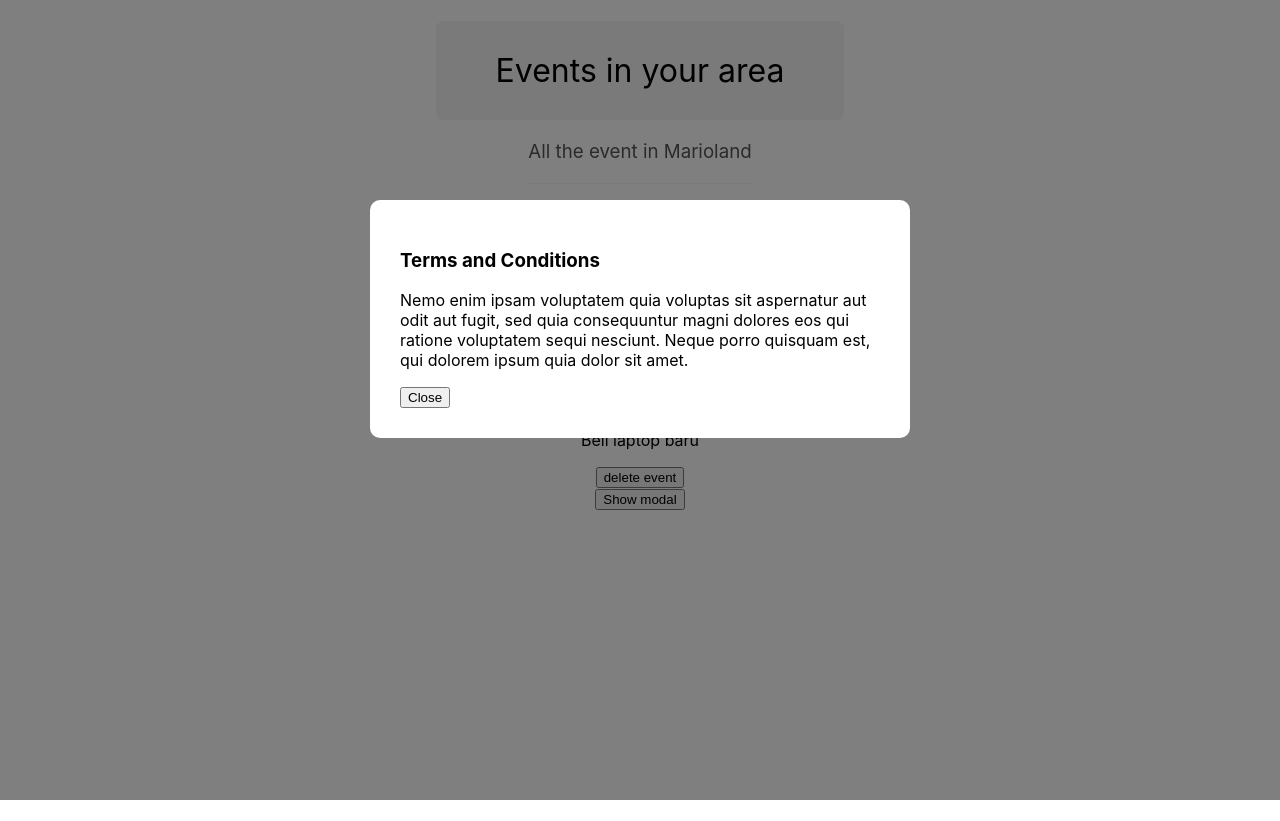
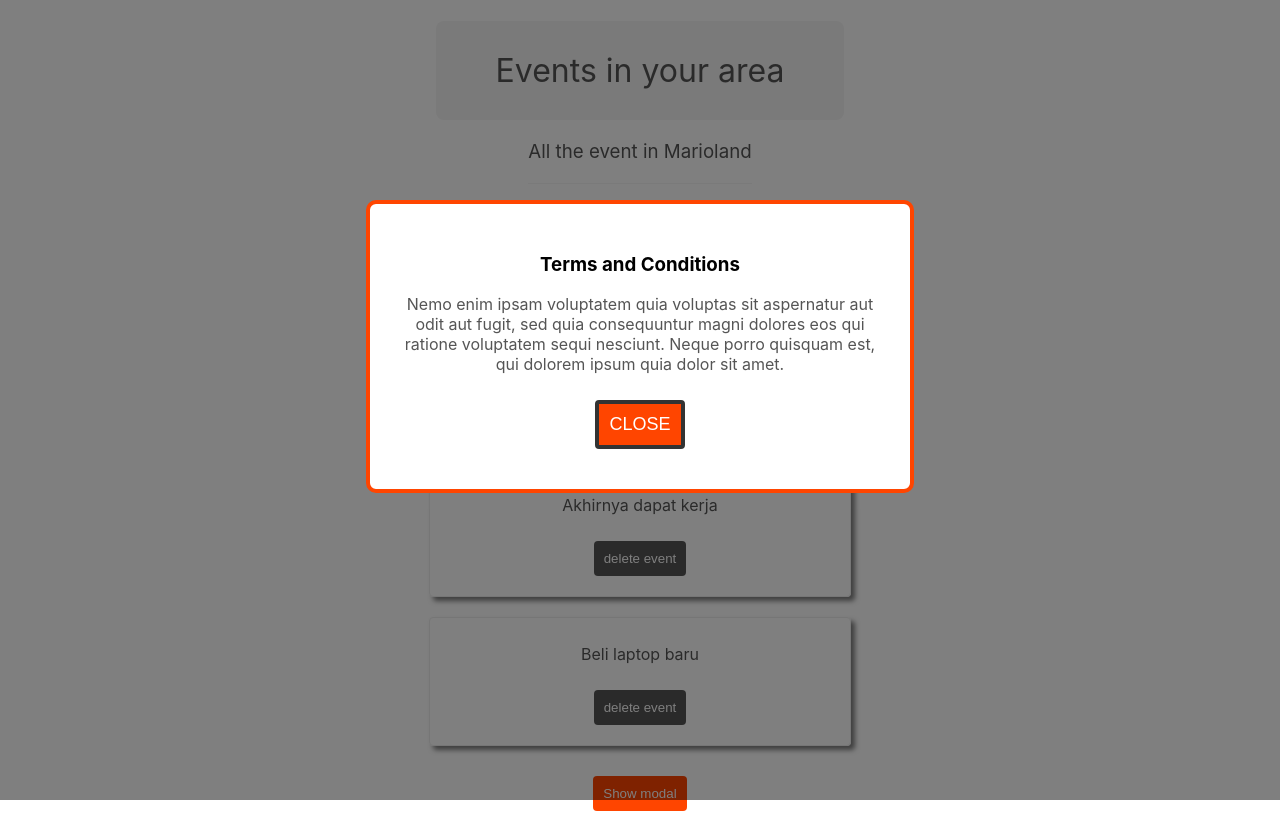
Before and after one commit to danielchwi/react-u-1, a React (Create React App) app: page / in a window 1280 px wide. Both pictures are taken after a click on the button "Show modal". Before the commit the page ends 800 px from the top, so only its background shows below. Built offline with nearby package versions, Linux system fonts and the light colour scheme.

Commit message:
adding style, inline, module, conditional, css

```diff
--- a/src/App.js
+++ b/src/App.js
@@ -40,9 +40,9 @@ const App= () =>  {
           <button onClick={() => setShowEvents(true)}>Show Event</button>
         </div>
       )}
-      {showEvents && <EventList events={events} handleClick={handleClick} />}
+      {showEvents && <EventList events={events} handleClick={handleClick}/>}
 
-      {showModal && <Modal handleModalClose={handleModalClose} >
+      {showModal && <Modal handleModalClose={handleModalClose} isSalesModal={true}>
         <h3>Terms and Conditions</h3>
         <p>Nemo enim ipsam voluptatem quia voluptas sit aspernatur aut odit aut fugit, sed quia consequuntur magni dolores eos qui ratione voluptatem sequi nesciunt. Neque porro quisquam est, qui dolorem ipsum quia dolor sit amet.</p>
       </Modal>}
--- a/src/components/EventList.js
+++ b/src/components/EventList.js
@@ -1,13 +1,13 @@
-import React from 'react'
+import style from './EventList.module.css'
+
 export default function EventList( {events, handleClick} ) {
-
   return (
     <div>
         {events.map((event) => (
-            <React.Fragment key={event.id}>
+            <div className={style.card} key={event.id}>
                 <p>{event.name}</p>
                 <button onClick={() => handleClick(event.id)}>delete event</button>
-            </React.Fragment>
+            </div>
         ))}
     </div>
   )
--- /dev/null
+++ b/src/components/EventList.module.css
@@ -0,0 +1,12 @@
+.card {
+    border: 1px solid #eee;
+    box-shadow: 4px 4px 5px rgba(0,0,0,0.5);
+    padding: 10px;
+    max-width: 400px;
+    margin: 20px auto;
+    border-radius: 4px;
+}
+
+.card button {
+    background-color: #555;
+}
--- a/src/components/Modal.css
+++ b/src/components/Modal.css
@@ -13,3 +13,14 @@
     background: #fff;
     border-radius: 10px;
 }
+
+.modal h2 {
+    border-bottom: 1px solid #ddd;
+    padding-bottom: 10px;
+}
+
+.modal .sales-btn{
+    border: 4px solid #333;
+    font-size: 18px;
+    text-transform: uppercase;
+}
--- a/src/components/Modal.js
+++ b/src/components/Modal.js
@@ -1,12 +1,16 @@
 import ReactDOM from 'react-dom'
 import './Modal.css'
 
-export default function Modal( {children, handleModalClose} ) {
+export default function Modal( {children, handleModalClose, isSalesModal} ) {
   return ReactDOM.createPortal((
     <div className="modal-backdrop">
-        <div className="modal">
+        <div className="modal" style={{
+          border: "4px solid",
+          borderColor: isSalesModal ? "#ff4500" : "#555",
+          textAlign: "center"
+        }}>
             {children}
-            <button onClick={handleModalClose}>Close</button>
+            <button onClick={handleModalClose} className={isSalesModal ? "sales-btn" : ""}>Close</button>
         </div>
     </div>
   ), document.body)
--- /dev/null
+++ b/src/components/Title.css
@@ -0,0 +1,17 @@
+.title-block .title{
+    display: inline-block;
+    padding: 30px 60px;
+    background: #f4f4f4;
+    border-radius: 8px;
+    font-weight: normal;
+    margin-bottom: 10px;
+}
+.title-block .subtitle{
+    display: inline-block;
+    color: #555;
+    font-weight: normal;
+    padding-bottom: 20px;
+    border-bottom: 1px solid #f4f4f4;
+    margin-top: 10px;
+    margin-bottom: 60px;
+}
--- a/src/components/Title.js
+++ b/src/components/Title.js
@@ -1,6 +1,8 @@
+import './Title.css'
+
 export default function Title({title, subtitle }){
     return (
-        <div>
+        <div className="title-block">
             <h1 className="title">{title}</h1>
             <br />
             <h3 className="subtitle">{subtitle}</h3>
--- a/src/index.css
+++ b/src/index.css
@@ -12,20 +12,16 @@ code {
     monospace;
 }
 
-.title{
-  display: inline-block;
-  padding: 30px 60px;
-  background: #f4f4f4;
-  border-radius: 8px;
-  font-weight: normal;
-  margin-bottom: 10px;
+p, h1, h2 {
+  color: #555;
 }
-.subtitle{
-  display: inline-block;
-  color: #555;
-  font-weight: normal;
-  padding-bottom: 20px;
-  border-bottom: 1px solid #f4f4f4;
-  margin-top: 10px;
-  margin-bottom: 60px;
+
+button {
+  background: #ff4500;
+  color: #fff;
+  padding: 10px;
+  border: 0;
+  border-radius: 4px;
+  margin: 10px auto;
+  cursor: pointer;
 }
```
